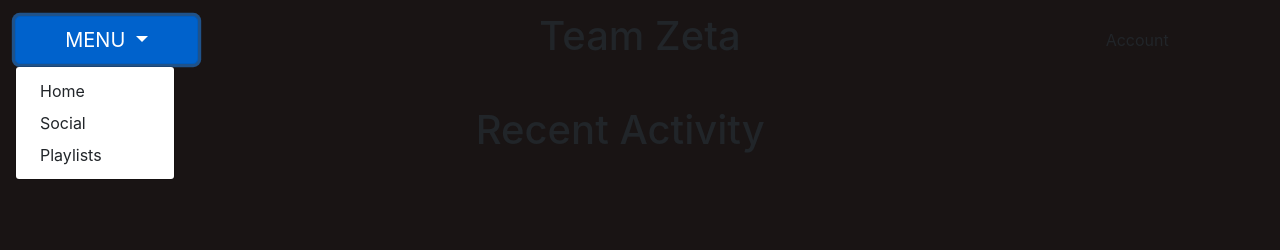
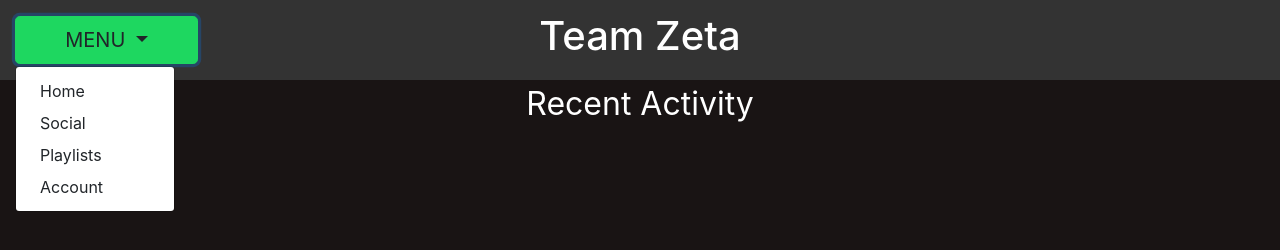
Before and after one commit to BrendanMallon/cs326-final-zeta, a website: page html/social.html in a window 1280 px wide. Both pictures are taken after a click on the button "MENU". Drawn offline with nearby package versions, Linux system fonts and the light colour scheme; files that its build step writes are made by us from their sources; no server answers.

Commit message:
fixed css to be inline with account page

```diff
--- a/app.js
+++ b/app.js
@@ -161,7 +161,7 @@ function checkLoggedIn(req, res, next) {
 }
 
 app.get("/", checkLoggedIn, (req, res) => {
-    res.send("hello world");
+    res.redirect("/login");
 });
 
 // Handle post data from the login.html form.
--- a/css/style.css
+++ b/css/style.css
@@ -8,10 +8,20 @@ header {
     width: 100%;
     background-color: #333;
     color: white;
+    z-index: 1;
 }
 
-.btn-primary {
+#dropdownMenuButton {
     background-color: rgb(30, 215, 96);
+    border-color: rgb(30, 215, 96);
+}
+.btn-primary:hover {
+    background-color: rgb(30, 215, 96);
+    border-color: rgb(30, 215, 96);
+}
+.btn-primary:active {
+    background-color: rgb(30, 215, 96) !important;
+    border-color: rgb(30, 215, 96);
 }
 
 .bg {
@@ -164,5 +174,8 @@ input {
 }
 
 #pageName {
-    font-size: 24px;
+    font-size: 32px;
+    color: white;
+    margin-bottom: 8px;
+    text-align: center;
 }
--- a/html/playlists.html
+++ b/html/playlists.html
@@ -15,17 +15,18 @@
             integrity="sha384-ggOyR0iXCbMQv3Xipma34MD+dH/1fQ784/j6cY/iJTQUOhcWr7x9JvoRxT2MZw1T"
             crossorigin="anonymous"
         />
-        <script type="module" src="/src/playlists.js" defer></script>
+        <script type="module" src="/playlists.js" defer></script>
         <link rel="stylesheet" href="/style.css" />
         <title>Zeta</title>
     </head>
     <body>
+        <header>
             <div class="container-fluid" id="header">
                 <div class="row" style="min-height: 80px">
                     <div class="col-lg-2 align-self-center">
                         <div class="dropdown">
                             <button
-                            class="btn btn-primary dropdown-toggle btn-lg btn-block"
+                                class="btn dropdown-toggle btn-lg btn-block"
                                 type="button"
                                 id="dropdownMenuButton"
                                 data-toggle="dropdown"
@@ -40,9 +41,14 @@
                                 aria-labelledby="dropdownMenuButton"
                             >
                                 <a class="dropdown-item" href="home">Home</a>
-                            <a class="dropdown-item" href="social">Social</a>
+                                <a class="dropdown-item" href="social"
+                                    >Social</a
+                                >
                                 <a class="dropdown-item" href="playlists"
                                     >Playlists</a
+                                >
+                                <a class="dropdown-item" href="profile"
+                                    >Account</a
                                 >
                             </div>
                         </div>
@@ -50,15 +56,10 @@
                     <div class="col align-self-center" id="logo">
                         <h1 style="text-align: center">Team Zeta</h1>
                     </div>
-                <div class="col-lg-2 align-self-center">
-                    <form
-                        action="C:\Users\WillP\Documents\School\UMASS Fall22\CS326\Spotify project\profile.html"
-                    >
-                        <a class="dropdown-item" href="profile"> Account </a>
-                    </form>
+                    <div class="col-lg-2 align-self-center"></div>
                 </div>
             </div>
-        </div>
+        </header>
         <div class="container-fluid" id="home-page">
             <div id="page-background" class="row justify-content-md-center">
                 <div id="playlist-list" class="col-md-8">
@@ -66,7 +67,7 @@
                         id="playlist-list-title"
                         class="row justify-content-md-center"
                     >
-                        <h1>Playlists</h1>
+                        <div id="pageName">Playlists</div>
                     </div>
                 </div>
             </div>
--- a/html/social.html
+++ b/html/social.html
@@ -20,12 +20,13 @@
         <title>Zeta</title>
     </head>
     <body>
+        <header>
             <div class="container-fluid" id="header">
                 <div class="row" style="min-height: 80px">
                     <div class="col-lg-2 align-self-center">
                         <div class="dropdown">
                             <button
-                            class="btn btn-primary dropdown-toggle btn-lg btn-block"
+                                class="btn dropdown-toggle btn-lg btn-block"
                                 type="button"
                                 id="dropdownMenuButton"
                                 data-toggle="dropdown"
@@ -40,9 +41,14 @@
                                 aria-labelledby="dropdownMenuButton"
                             >
                                 <a class="dropdown-item" href="home">Home</a>
-                            <a class="dropdown-item" href="social">Social</a>
+                                <a class="dropdown-item" href="social"
+                                    >Social</a
+                                >
                                 <a class="dropdown-item" href="playlists"
                                     >Playlists</a
+                                >
+                                <a class="dropdown-item" href="profile"
+                                    >Account</a
                                 >
                             </div>
                         </div>
@@ -50,19 +56,17 @@
                     <div class="col align-self-center" id="logo">
                         <h1 style="text-align: center">Team Zeta</h1>
                     </div>
-                <div class="col-lg-2 align-self-center">
-                    <a class="dropdown-item" href="profile">Account</a>
+                    <div class="col-lg-2 align-self-center"></div>
                 </div>
             </div>
+        </header>
+        <div class="container-fluid" id="home-page">
+            <div class="mx-auto">
+                <div id="pageName">Recent Activity</div>
             </div>
-        <div class="container-fluid" id="home-page">
             <div id="page-background" class="row justify-content-md-center">
                 <div id="friends-list" class="col-md-4"></div>
-                <div <div id="activity-list" class="col-md-8">
-                    <div id="activity-list-title" class="row">
-                        <h1>Recent Activity</h1>
-                    </div>
-                </div>
+                <div <div id="activity-list" class="col-md-8"></div>
             </div>
         </div>
 
```
Also changed, not shown: html/home.html (+11 -6 lines), html/profile.html (+4 -5 lines). Lines whose indentation alone changed are shown as unchanged.
